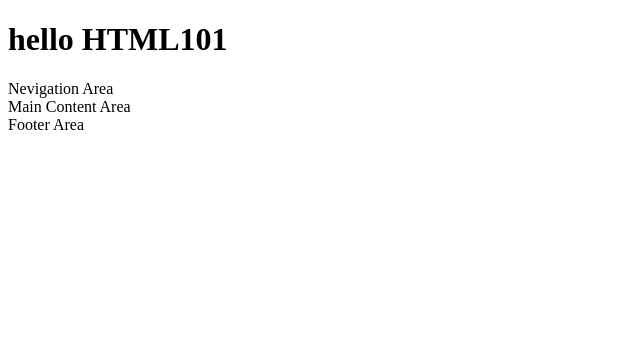
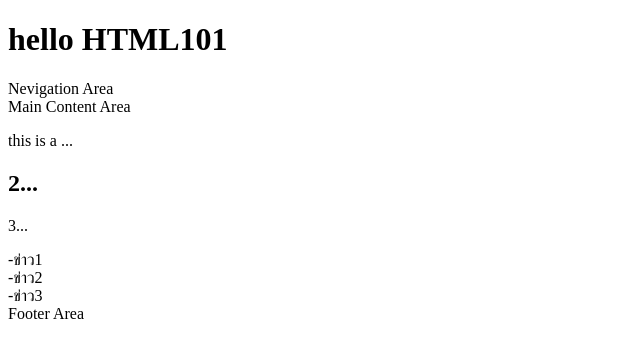
Before and after one commit to tain316/html.101, a plain HTML site: page index.html in a window 1280 px wide. Shown: the whole page, without its empty margins (0-640 px from the left). Drawn offline with Linux system fonts and the light colour scheme.

Commit message:
Edit index

```diff
--- a/index.html
+++ b/index.html
@@ -17,6 +17,12 @@
         </nav>
         <div>
             Main Content Area
+            <p>this is a ...</p>
+            <h2>2...</h2>
+            <p>3...</p>
+            <div>-ข่าว1</div>
+            <div>-ข่าว2</div>
+            <div>-ข่าว3</div>
         </div>
 
         <footer>
```
